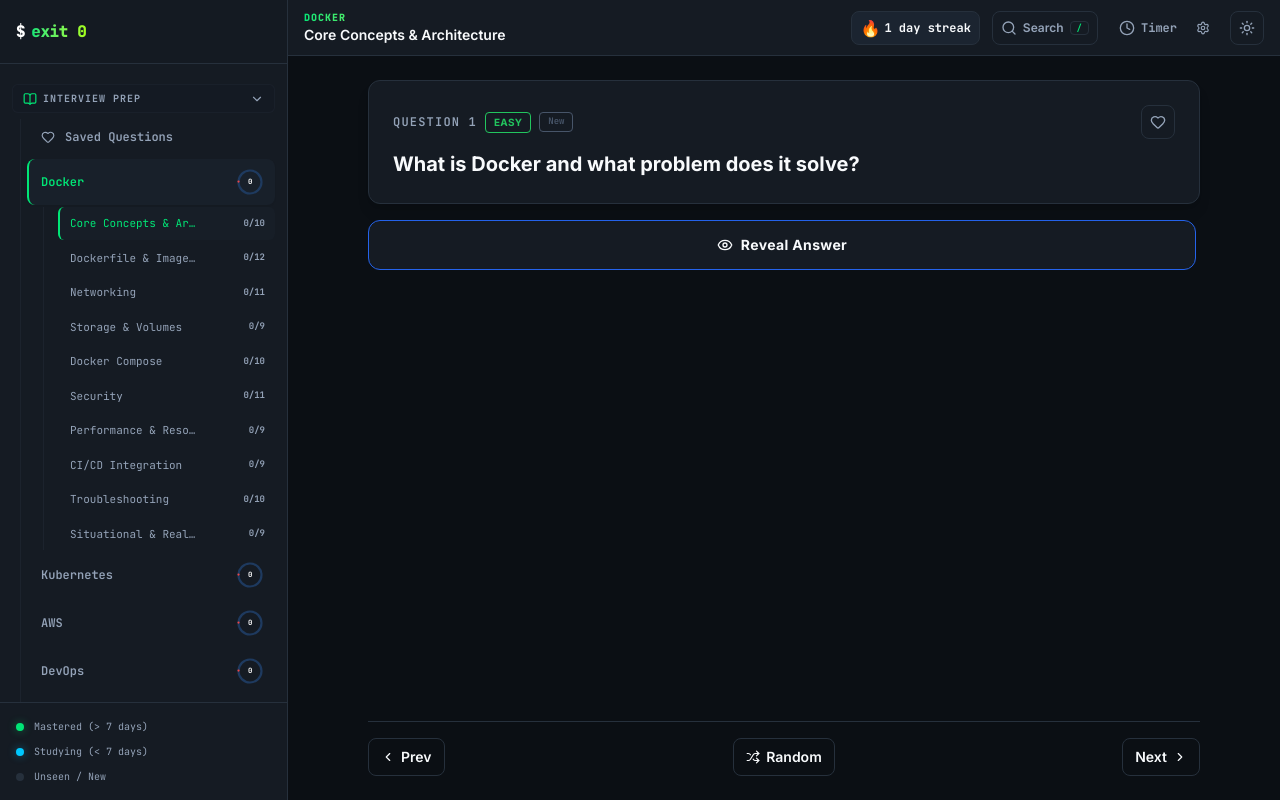
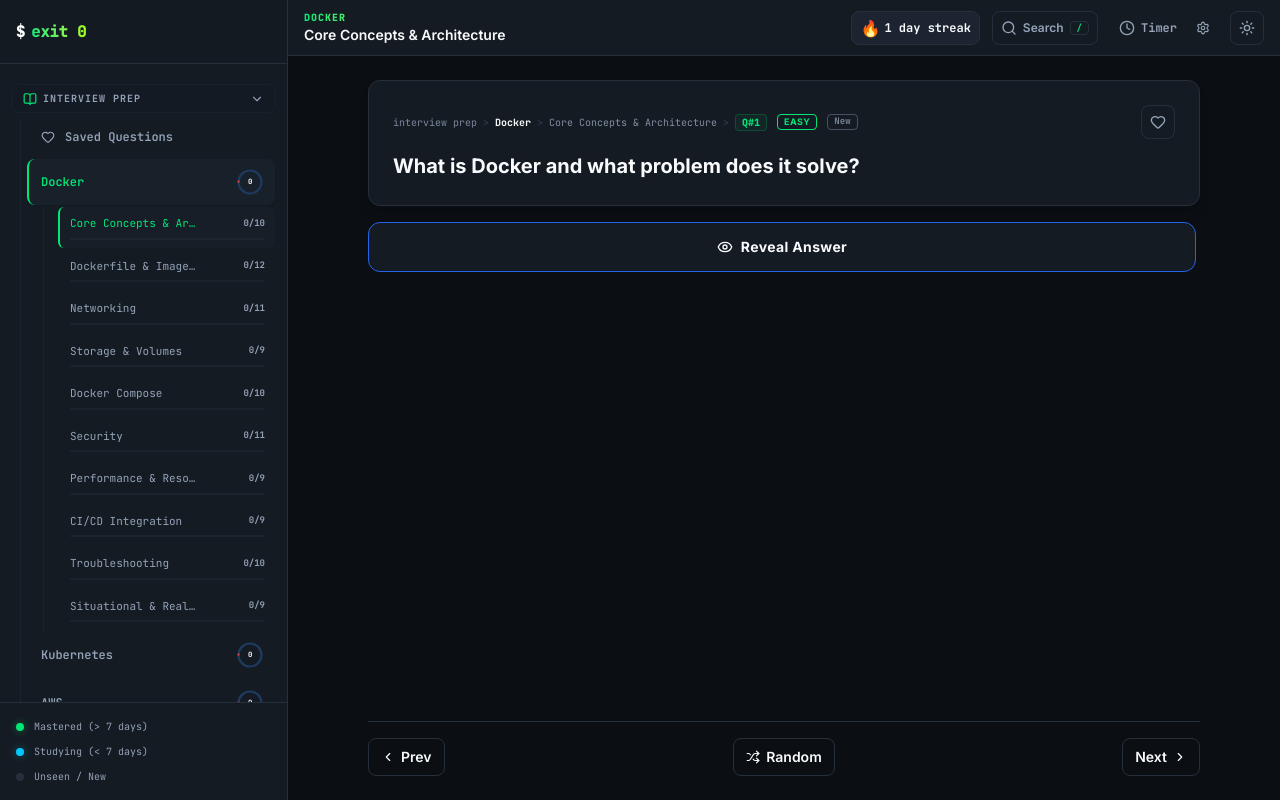
Before and after one commit to srinivassarkar/ExitZero, a Next.js app: page / in a window 1280 px wide. Built offline with nearby package versions, Linux system fonts and the light colour scheme.

Commit message:
feat: fix SRS SM-2 calculation math, add dynamic breadcrumbs, sub-category progress bars, custom scrollbars, and auto-advance reviews

```diff
--- a/src/app/globals.css
+++ b/src/app/globals.css
@@ -152,5 +152,30 @@
     animation: none !important;
     transform: none !important;
     opacity: 1 !important;
-  }
+    }
 }
+
+/* Custom Scrollbar Styles synced with visual identity */
+::-webkit-scrollbar {
+  width: 6px;
+  height: 6px;
+}
+
+::-webkit-scrollbar-track {
+  background: #0B0F14;
+}
+
+::-webkit-scrollbar-thumb {
+  background: #26303C;
+  border-radius: 4px;
+}
+
+::-webkit-scrollbar-thumb:hover {
+  background: #00E676;
+}
+
+/* Firefox scrollbar compatibility */
+* {
+  scrollbar-width: thin;
+  scrollbar-color: #26303C #0B0F14;
+}
--- a/src/app/page.tsx
+++ b/src/app/page.tsx
@@ -258,7 +258,7 @@
     tech.categories.forEach((cat) => {
       cat.questions.forEach((q) => {
         total++;
-        if (progress[q.id] === "mastered") {
+        if (progress[`${activeTechId}-${q.id}`] === "mastered") {
           mastered++;
         }
       });
@@ -362,6 +362,12 @@
         playSoundEffect("success");
         triggerHapticFeedback("medium");
       }
+    }
+    // Snappy auto-advance UX: Flip to next question after 800ms
+    if (activeQueue.length > 1) {
+      setTimeout(() => {
+        handleNext();
+      }, 800);
     }
   };
 
--- a/src/components/QuestionViewer.tsx
+++ b/src/components/QuestionViewer.tsx
@@ -1,7 +1,7 @@
 "use client";
 
 import React, { useState, useEffect, useRef } from "react";
-import { Question } from "@/data";
+import { Question, rawData, technologies } from "@/data";
 import { StudyStatus, SRSData } from "@/hooks/useStudyState";
 import { triggerHapticFeedback } from "@/utils/audio";
 import {
@@ -154,6 +154,12 @@
   };
 
   const srsPill = getSrsPill();
+  const tech = rawData[techId];
+  const techName = tech?.technology || techId;
+  const category = tech?.categories.find((c) =>
+    c.questions.some((q) => q.id === question.id)
+  );
+  const categoryName = category?.title || "Fundamentals";
 
   // Progress Percent for Timer Bar
   const timerPercent = (timeLeft / timerDuration) * 100;
@@ -189,16 +195,24 @@
           </div>
         )}
 
-        <div className="p-5 md:p-6 space-y-3">
-          <div className="flex items-center justify-between">
-            <div className="flex items-center space-x-2 flex-wrap gap-y-1.5">
-              <span className="text-xs font-mono text-muted-foreground uppercase tracking-widest font-semibold">
-                Question {question.questionNumber}
-              </span>
+        <div className="p-5 md:p-6 space-y-3.5">
+          <div className="flex flex-col md:flex-row md:items-center justify-between gap-3 select-none">
+            <div className="flex items-center space-x-2.5 flex-wrap gap-y-2 min-w-0">
+              {/* Monospace Directory Breadcrumbs */}
+              <div className="flex items-center space-x-1.5 font-mono text-[10px] text-muted-foreground overflow-x-auto whitespace-nowrap py-0.5 no-scrollbar max-w-full">
+                <span className="opacity-80">interview prep</span>
+                <span className="text-slate-700 font-normal select-none">&gt;</span>
+                <span className="capitalize font-bold text-foreground">{techName}</span>
+                <span className="text-slate-700 font-normal select-none">&gt;</span>
+                <span className="opacity-85">{categoryName}</span>
+                <span className="text-slate-700 font-normal select-none">&gt;</span>
+                <span className="text-[#00E676] font-extrabold bg-[#00E676]/5 border border-[#00E676]/20 rounded px-1.5 py-0.2 shrink-0">Q#{question.questionNumber}</span>
+              </div>
+
               <span
-                className={`px-2 py-0.5 border rounded text-[10px] uppercase font-bold tracking-wide bg-transparent ${
+                className={`px-1.5 py-0.2 border rounded text-[9px] uppercase font-bold tracking-wider bg-transparent shrink-0 ${
                   question.difficulty === "Easy"
-                    ? "border-[#22c55e] text-[#22c55e]"
+                    ? "border-[#00E676] text-[#00E676]"
                     : question.difficulty === "Medium"
                     ? "border-amber-500 text-amber-500"
                     : "border-rose-500 text-rose-500"
@@ -209,7 +223,15 @@
 
               {/* Spaced Repetition status pill */}
               <span
-                className={`px-2 py-0.5 border rounded font-mono text-[9px] font-bold bg-transparent select-none ${srsPill.color}`}
+                className={`px-1.5 py-0.2 border rounded font-mono text-[9px] font-bold bg-transparent select-none shrink-0 ${
+                  srsPill.text === "Mastered"
+                    ? "border-[#00E676] text-[#00E676]"
+                    : srsPill.text.startsWith("Review")
+                    ? "border-[#00C8FF] text-[#00C8FF]"
+                    : srsPill.text.startsWith("Due")
+                    ? "border-amber-500 text-amber-500 animate-pulse"
+                    : "border-muted-foreground/40 text-muted-foreground/80"
+                }`}
               >
                 {srsPill.text}
               </span>
--- a/src/components/Sidebar.tsx
+++ b/src/components/Sidebar.tsx
@@ -223,18 +223,27 @@
                                     }
                                     onClose();
                                   }}
-                                  className={`w-full flex items-center justify-between py-2 px-2.5 rounded-md text-[11px] font-mono transition-all duration-150 cursor-pointer border-l-2 ${
+                                  className={`w-full flex flex-col space-y-1 py-2 px-2.5 rounded-md text-[11px] font-mono transition-all duration-150 cursor-pointer border-l-2 ${
                                     isCatActive
                                       ? "bg-[#1B2430]/35 text-[#00E676] border-l-[#00E676]"
                                       : "text-muted-foreground border-transparent hover:text-foreground hover:bg-[#151B23]/20"
                                   }`}
                                 >
-                                  <span className="truncate text-left max-w-[130px]">
-                                    {cat.title}
-                                  </span>
-                                  <span className="text-[9px] font-bold ml-2 shrink-0 text-muted-foreground">
-                                    {catStats.mastered}/{catStats.total}
-                                  </span>
+                                  <div className="w-full flex items-center justify-between">
+                                    <span className="truncate text-left max-w-[130px]">
+                                      {cat.title}
+                                    </span>
+                                    <span className="text-[9px] font-bold ml-2 shrink-0 text-muted-foreground font-mono">
+                                      {catStats.mastered}/{catStats.total}
+                                    </span>
+                                  </div>
+                                  {/* Sub-section progress bar */}
+                                  <div className="w-full h-[2px] bg-border/40 rounded-full overflow-hidden shrink-0 mt-0.5">
+                                    <div
+                                      className="h-full bg-gradient-to-r from-[#00E676] to-[#A3FF1A] transition-all duration-300"
+                                      style={{ width: `${catStats.total > 0 ? (catStats.mastered / catStats.total) * 100 : 0}%` }}
+                                    />
+                                  </div>
                                 </button>
                               );
                             })}
--- a/src/hooks/useStudyState.ts
+++ b/src/hooks/useStudyState.ts
@@ -177,7 +177,7 @@
     setSrsData((prev) => {
       const current = prev[compositeId] || {
         status: "unseen" as StudyStatus,
-        interval: 1,
+        interval: 0,
         easeFactor: 2.5,
         nextReview: new Date().toISOString(),
         reviewCount: 0,
@@ -185,24 +185,30 @@
 
       let interval = current.interval;
       let easeFactor = current.easeFactor;
+      const reviewCount = current.reviewCount + 1;
 
       if (score === "Again") {
         interval = 1;
         easeFactor = Math.max(1.3, easeFactor - 0.2);
-      } else if (score === "Good") {
-        interval = Math.round(interval * easeFactor);
-      } else if (score === "Easy") {
-        interval = Math.round(interval * easeFactor * 1.3);
-        easeFactor += 0.1;
+      } else {
+        if (reviewCount === 1) {
+          interval = score === "Easy" ? 4 : 1;
+        } else if (reviewCount === 2) {
+          interval = score === "Easy" ? 6 : 3;
+        } else {
+          if (score === "Good") {
+            interval = Math.round(interval * easeFactor);
+          } else if (score === "Easy") {
+            interval = Math.round(interval * easeFactor * 1.5);
+            easeFactor = Math.min(3.0, easeFactor + 0.15);
+          }
+        }
       }
 
-      const reviewCount = current.reviewCount + 1;
       const nextReview = new Date(Date.now() + interval * 86400000).toISOString();
 
       let status: StudyStatus = "studying";
-      if (interval <= 1) {
-        status = "studying";
-      } else if (interval > 7) {
+      if (interval > 7) {
         status = "mastered";
       } else {
         status = "studying";
```
